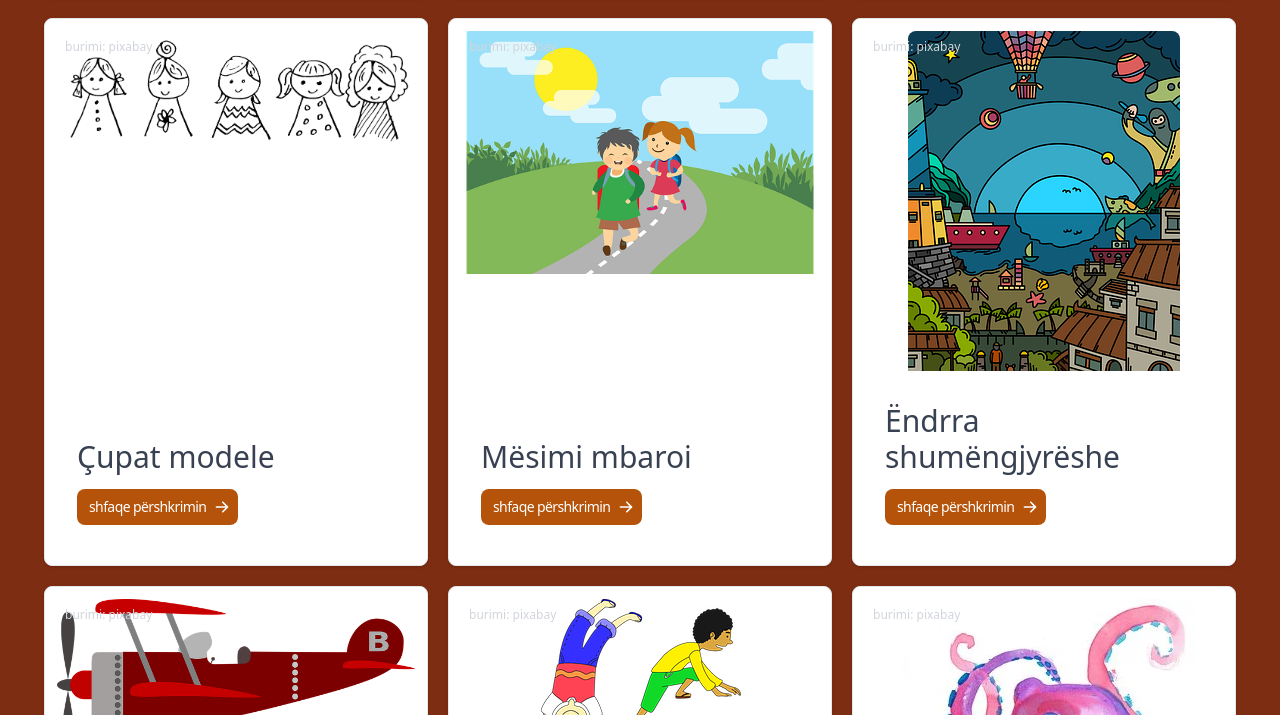
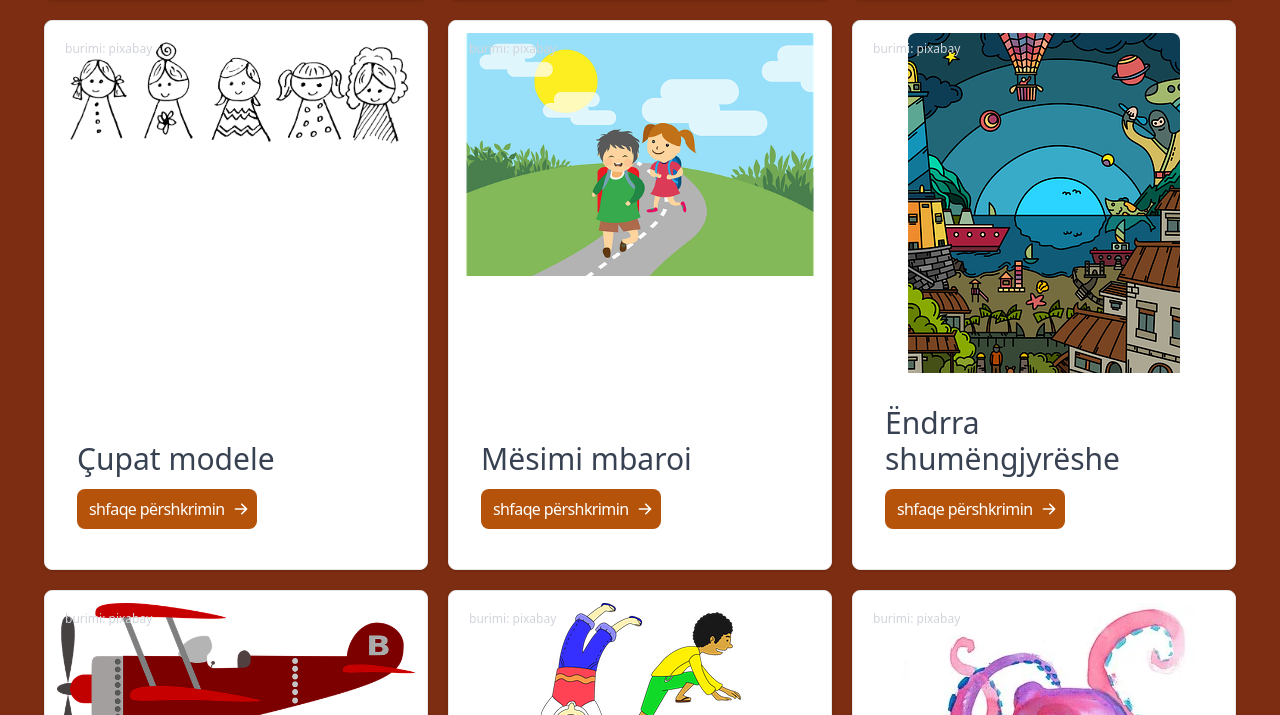
Before and after one commit to mensaco/MesoTeShprehesh, a plain HTML site: page index.html in a window 1280 px wide. Shown: the part 750-1465 px from the top of the page. Drawn offline with Linux system fonts and the light colour scheme.

Commit message:
fsheha kartat e paplotësuara

```diff
--- a/js/har.js
+++ b/js/har.js
@@ -48,12 +48,15 @@ const cards = []
 for (const key in Tekstet) {
     if (Object.hasOwnProperty.call(Tekstet, key)) {
         const title = Tekstet[key].title || "";
-        const text = Tekstet[key].text || "Kërkojmë ndjesë! Për këtë fotografi ende nuk kemi shkruar përshkrimin. Do të mundohemi ta shtojmë sa më shpejt që të jetë e mundur.";
-        cards.push(card
-                            .replace(/\{key\}/g,key)
-                            .replace(/\{title\}/g,title)
-                            .replace(/\{text\}/g,text)
-        )
+        const text = Tekstet[key].text //|| "Kërkojmë ndjesë! Për këtë fotografi ende nuk kemi shkruar përshkrimin. Do të mundohemi ta shtojmë sa më shpejt që të jetë e mundur.";
+        if(text){
+            cards.push(card
+                .replace(/\{key\}/g,key)
+                .replace(/\{title\}/g,title)
+                .replace(/\{text\}/g,text)
+            )
+        }
+
 
 
     }
--- a/json/data.js
+++ b/json/data.js
@@ -680,9 +680,11 @@ const Tekstet = {
         "text": ""
     },
     "152.webp": {
+        "title":"Trotineti",
         "text": "Ky është një trotinet. Ka timonin me dy dorëza. Dorëzat kapen me duar. Lartësia e timonit mund të rregullohet. Ka dy rrota të kaltra dhe një dërrasë ku vihet njëra këmbë. Me këmbën tjetër shtyejmë trotinetin përpara."
     },
     "153.jpeg": {
+        "title":"Fëmijët dhe globi",
         "text": "Në këtë fotografi duken dy fëmijë të vegjël, një djalë e një vajzë dhe një glob i madh i Tokës para tyre. Çuni ka veshur pantallona të shkurta, goca një fustan pa mëngë. Fëmijët mbajnë njëri-tjetrin për dore. Në prapavi duket hapësira qiellore me yje e mjegullanaja të rralla."
     }
 }
@@ -699,8 +701,8 @@ const card = `
   <a>
   <h1 class="text-3xl text-gray-700 my-3">{title}</h1>
     <h5 class="mb-2 text-2xl font-bold tracking-tight text-gray-900 dark:text-white">
-      <a  @click="open = !open; toggle(open, '{title}');"
-        class="inline-flex items-center px-3 py-2 text-sm font-medium text-center text-white bg-amber-700 rounded-lg cursor-pointer hover:bg-amber-800 focus:ring-4 focus:outline-none focus:ring-amber-300 dark:bg-amber-600 dark:hover:bg-amber-700 dark:focus:ring-amber-800">
+      <a @click="open = !open; toggle(open, '{title}');"
+        class="inline-flex items-center px-3 py-2 text-base font-medium text-center text-white bg-amber-700 rounded-lg cursor-pointer hover:bg-amber-800 focus:ring-4 focus:outline-none focus:ring-amber-300 dark:bg-amber-600 dark:hover:bg-amber-700 dark:focus:ring-amber-800">
         <span x-show="!open">shfaqe përshkrimin</span>
         <span x-show="open">fshihe përshkrimin</span>
         <svg aria-hidden="true" class="w-4 h-4 ml-2 -mr-1" fill="currentColor" viewBox="0 0 20 20"
@@ -712,7 +714,7 @@ const card = `
       </a>
     </h5>
   </a>
-  <p x-show="open" class="mb-3 text-lg font-normal text-gray-700 dark:text-gray-400">{text}</p>
+  <p x-show="open" x-transition class="mb-3 text-lg font-normal text-gray-700 dark:text-gray-400">{text}</p>
 
 </div>
 </div>
```
Also changed, not shown: css/styles.css.
